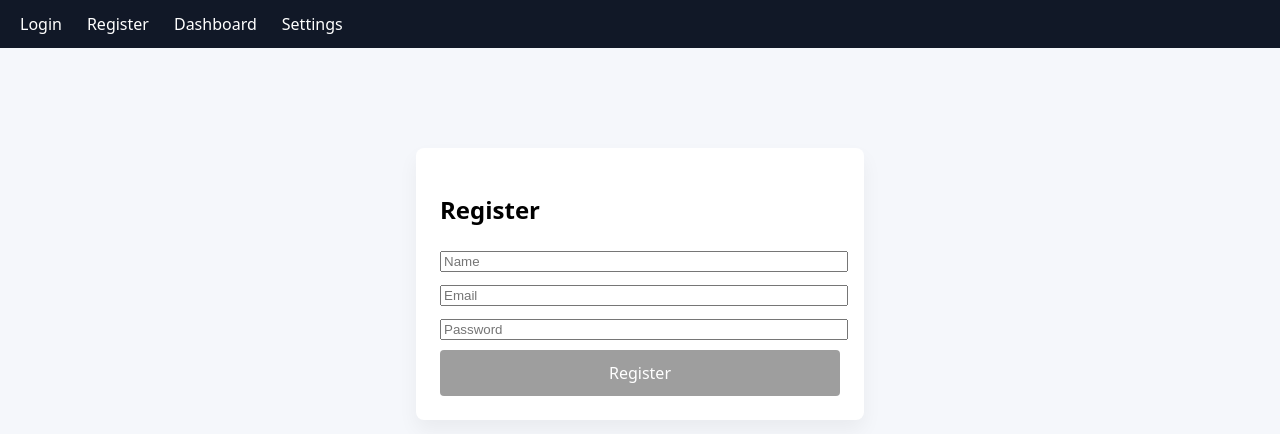
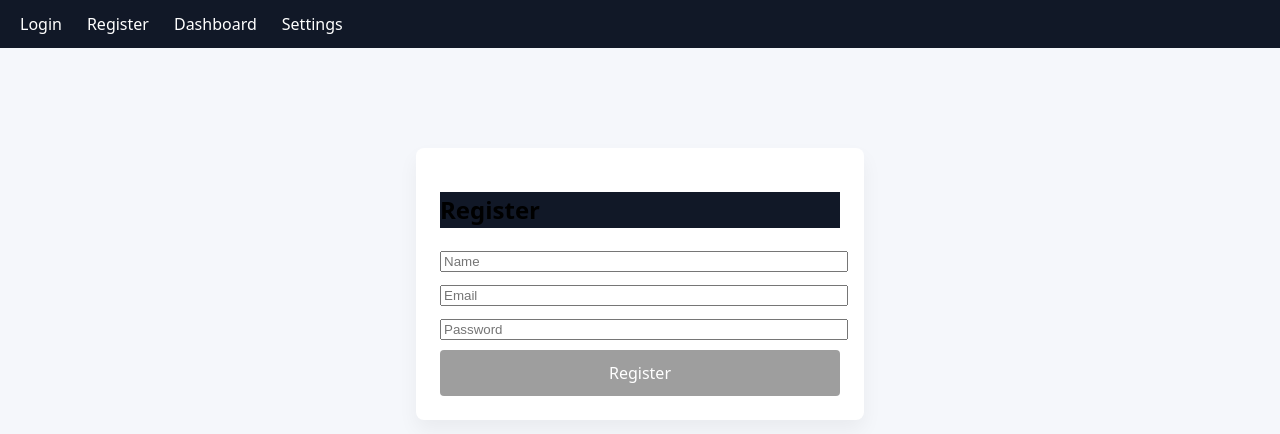
Before and after one commit to mrgbpjpy/fullstack-react-redux-node, a React (Vite) app in the folder react-client/: page /register in a window 1280 px wide. Shown: the top 434 px of the page. Built offline with nearby package versions, Linux system fonts and the light colour scheme.

Commit message:
Added Settings Page in Navbar

```diff
--- a/react-client/src/pages/Login.tsx
+++ b/react-client/src/pages/Login.tsx
@@ -29,21 +29,24 @@ export default function Login() {
             nav: "#111827",
             font: "white",
             font2: "black",
-            button: "#9e9e9e"
+            button: "#9e9e9e",
+            title: "#f5f7fb"
         },
         system: {
             bg: "#0f172a",
             nav: "#020617",
             font: "white",
              font2: "white",
-             button: "#2e457a"
+             button: "#2e457a",
+            title: "#f5f7fb"
         },
         activity: {
             bg: "#fff7ed",
             nav: "#743574",
             font: "#e681d0",
              font2: "#b30f8f",
-             button: "#835e83"
+             button: "#835e83",
+            title: "#f5f7fb"
         }
     }[theme]
 
@@ -56,7 +59,7 @@ export default function Login() {
         borderRadius: 8,
         boxShadow: "0 10px 20px rgba(0,0,0,0.05)",
       }}>
-      <h2>Login</h2>
+      <h2 style={{ backgroundColor: themeStyles.nav, color: themeStyles.font2}}>Login</h2>
 
       <input
         placeholder="Email"
--- a/react-client/src/pages/Register.tsx
+++ b/react-client/src/pages/Register.tsx
@@ -26,21 +26,24 @@ export default function Register() {
             nav: "#111827",
             font: "white",
             font2: "black",
-            button: "#9e9e9e"
+            button: "#9e9e9e",
+            title: "#f5f7fb"
         },
         system: {
             bg: "#0f172a",
             nav: "#020617",
             font: "white",
              font2: "white",
-             button: "#2e457a"
+             button: "#2e457a",
+            title: "#84878f"
         },
         activity: {
             bg: "#fff7ed",
             nav: "#743574",
             font: "#e681d0",
              font2: "#b30f8f",
-             button: "#835e83"
+             button: "#835e83",
+            title: "#f5f7fb"
         }
     }[theme]
 
@@ -57,7 +60,7 @@ export default function Register() {
         borderRadius: 8,
         boxShadow: "0 10px 20px rgba(0,0,0,0.05)",
       }}>
-      <h2>Register</h2>
+      <h2 style={{backgroundColor: themeStyles.nav, color: themeStyles.font2}}>Register</h2>
 
       <input
         placeholder="Name"
```
